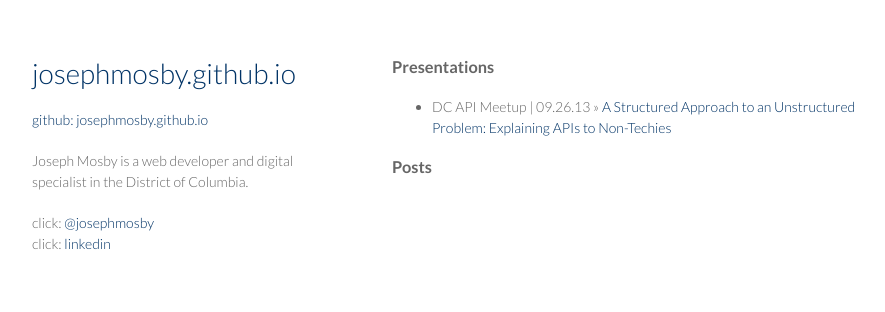
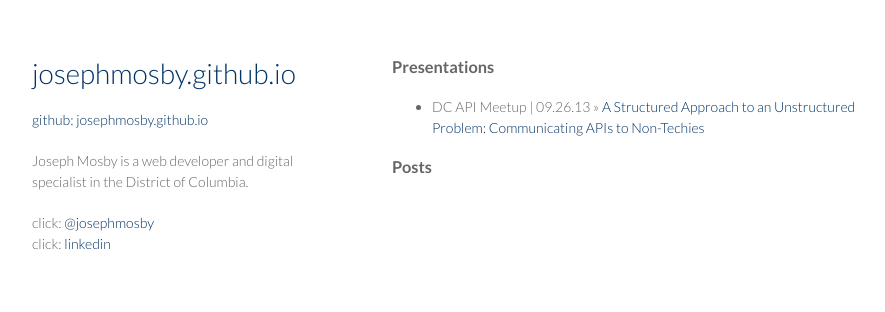
Before and after one commit to josephmosby/josephmosby.github.io, a Jekyll site: the page built from index.html, in a window 1280 px wide. Shown: the top 312 px of the page, without its empty margins (178-1063 px from the left). Built offline with Jekyll 4.4.1, drawn with Linux system fonts in a browser that asks for light colours.

Commit message:
updating verbiage on presentation

```diff
--- a/index.html
+++ b/index.html
@@ -3,7 +3,7 @@
 ---
 <h3>Presentations</h3>
 <ul class="presentations">
-	<li><span>DC API Meetup | 09.26.13</span> &raquo; <a href="/presentations/dc_api/index.html">A Structured Approach to an Unstructured Problem: Explaining APIs to Non-Techies</a></li>
+	<li><span>DC API Meetup | 09.26.13</span> &raquo; <a href="/presentations/dc_api/index.html">A Structured Approach to an Unstructured Problem: Communicating APIs to Non-Techies</a></li>
 </ul>
 
 
```
